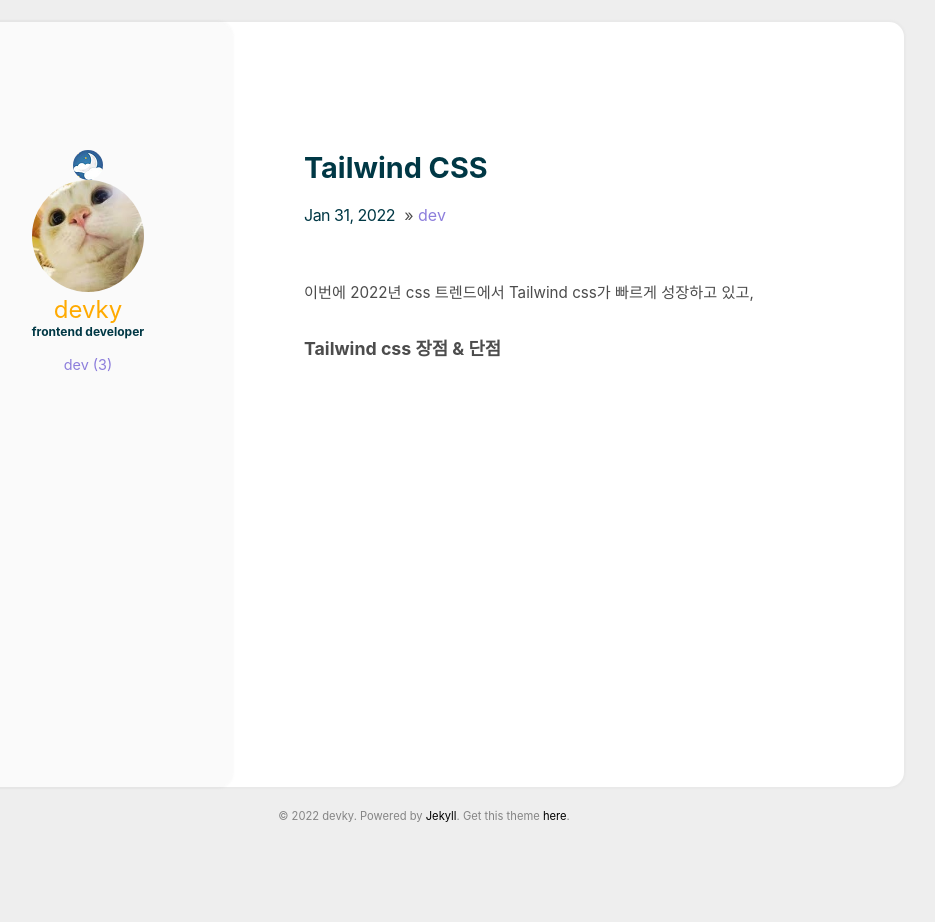
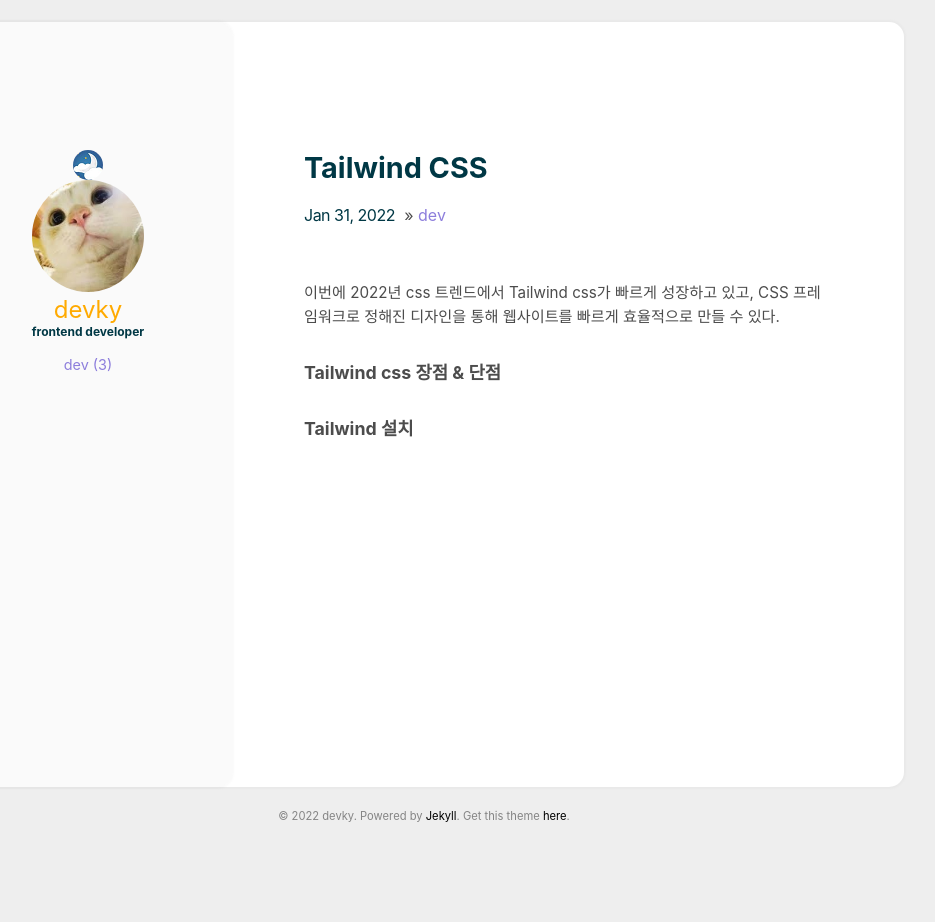
Before and after one commit to kyday/kyday.github.io, a Jekyll site: the page built from _posts/2022-01-31-til01.md, in a window 1280 px wide. Shown: the whole page, without its empty margins (216-1151 px from the left). Built offline with Jekyll 4.4.1, drawn with Linux system fonts in a browser that asks for light colours.

Commit message:
editing2...

```diff
--- a/_posts/2022-01-31-til01.md
+++ b/_posts/2022-01-31-til01.md
@@ -5,6 +5,8 @@ comments: true
 images: /assets/img/css.png
 ---
 
-이번에 2022년 css 트렌드에서 Tailwind css가 빠르게 성장하고 있고,
+이번에 2022년 css 트렌드에서 Tailwind css가 빠르게 성장하고 있고, CSS 프레임워크로 정해진 디자인을 통해 웹사이트를 빠르게 효율적으로 만들 수 있다.
 
 ### Tailwind css 장점 & 단점
+
+### Tailwind 설치
```
